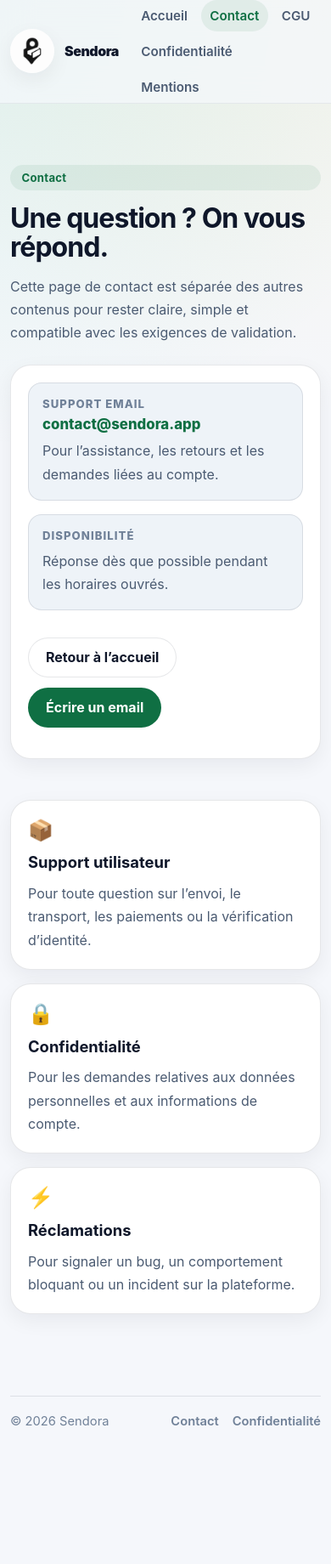
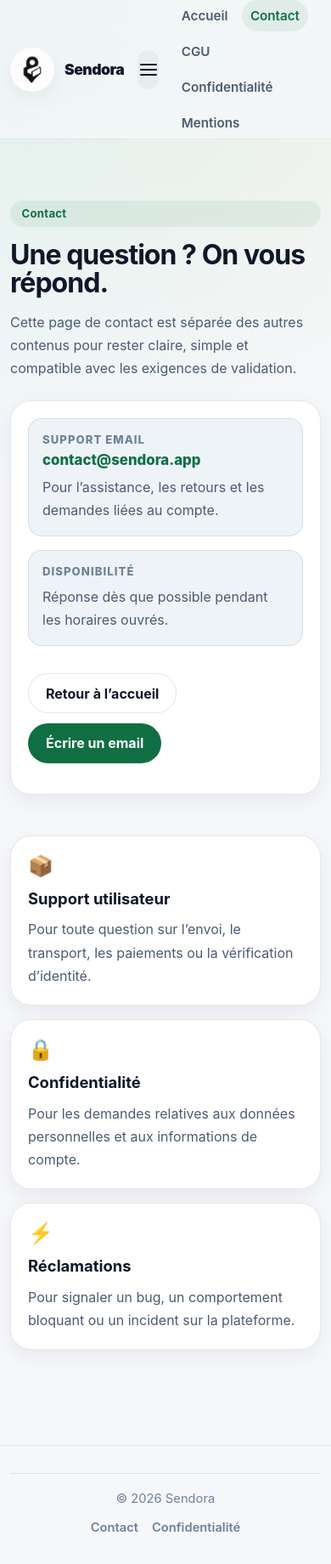
Before and after one commit to SDHCRRFR/sendora-app-web, a Vue app: page /contact in a window 390 px wide. Shown: the top 1840 px of the page at 85% size. Before the commit the page ends 1725 px from the top, so only its background shows below. Built offline with nearby package versions, Linux system fonts and the light colour scheme; the HTML template or start-up script is replaced by a standard one.

Commit message:
add burger

```diff
--- a/src/App.vue
+++ b/src/App.vue
@@ -2,12 +2,25 @@
   <div id="sendora-app">
     <header class="site-header">
       <div class="container site-nav">
-        <RouterLink to="/" class="brand" aria-label="Sendora, accueil">
+        <RouterLink to="/" class="brand" aria-label="Sendora, accueil" @click="closeMenu">
           <span class="brand-mark" aria-hidden="true"></span>
           <span>Sendora</span>
         </RouterLink>
 
-        <nav class="nav-links" aria-label="Navigation principale">
+        <button
+          class="burger"
+          :class="{ open: menuOpen }"
+          type="button"
+          :aria-expanded="menuOpen"
+          aria-label="Ouvrir le menu"
+          @click="toggleMenu"
+        >
+          <span></span>
+          <span></span>
+          <span></span>
+        </button>
+
+        <nav class="nav-links desktop-nav" aria-label="Navigation principale">
           <RouterLink to="/" class="nav-link">Accueil</RouterLink>
           <RouterLink to="/contact" class="nav-link">Contact</RouterLink>
           <RouterLink to="/terms" class="nav-link">CGU</RouterLink>
@@ -15,6 +28,22 @@
           <RouterLink to="/cgu" class="nav-link">Mentions</RouterLink>
         </nav>
       </div>
+
+      <transition name="mobile-overlay-fade">
+        <div v-if="menuOpen" class="mobile-overlay" @click="closeMenu" aria-hidden="true"></div>
+      </transition>
+
+      <transition name="mobile-panel-slide">
+        <nav v-if="menuOpen" class="mobile-menu" aria-label="Navigation mobile">
+          <RouterLink to="/" class="mobile-link" @click="closeMenu">Accueil</RouterLink>
+          <RouterLink to="/contact" class="mobile-link" @click="closeMenu">Contact</RouterLink>
+          <RouterLink to="/terms" class="mobile-link" @click="closeMenu">CGU</RouterLink>
+          <RouterLink to="/privacy" class="mobile-link" @click="closeMenu"
+            >Confidentialité</RouterLink
+          >
+          <RouterLink to="/cgu" class="mobile-link" @click="closeMenu">Mentions</RouterLink>
+        </nav>
+      </transition>
     </header>
 
     <router-view v-slot="{ Component }">
@@ -36,16 +65,271 @@
 </template>
 
 <script lang="ts" setup>
+import { onBeforeUnmount, onMounted, ref, watch } from 'vue'
+import { useRoute } from 'vue-router'
+
+const menuOpen = ref(false)
+const route = useRoute()
+
+const openMenu = () => {
+  menuOpen.value = true
+}
+
+const closeMenu = () => {
+  menuOpen.value = false
+}
+
+const toggleMenu = () => {
+  if (menuOpen.value) {
+    closeMenu()
+  } else {
+    openMenu()
+  }
+}
+
+watch(
+  () => route.fullPath,
+  () => {
+    closeMenu()
+  },
+)
+
+const onKeydown = (event: KeyboardEvent) => {
+  if (event.key === 'Escape') closeMenu()
+}
+
+onMounted(() => {
+  window.addEventListener('keydown', onKeydown)
+})
+
+onBeforeUnmount(() => {
+  window.removeEventListener('keydown', onKeydown)
+})
 </script>
 
 <style>
 .page-enter-active,
 .page-leave-active {
-  transition: opacity 160ms ease, transform 160ms ease;
+  transition:
+    opacity 160ms ease,
+    transform 160ms ease;
 }
 .page-enter-from,
 .page-leave-to {
   opacity: 0;
   transform: translateY(8px);
 }
+
+.site-header {
+  position: sticky;
+  top: 0;
+  z-index: 50;
+  backdrop-filter: blur(16px);
+  background: rgba(255, 255, 255, 0.82);
+  border-bottom: 1px solid rgba(15, 23, 42, 0.08);
+}
+
+.site-nav {
+  display: flex;
+  align-items: center;
+  justify-content: space-between;
+  gap: 1rem;
+  min-height: 72px;
+}
+
+.brand {
+  display: inline-flex;
+  align-items: center;
+  gap: 0.7rem;
+  font-weight: 800;
+  font-size: 1.1rem;
+  text-decoration: none;
+  color: #0f172a;
+}
+
+.brand-mark {
+  width: 1rem;
+  height: 1rem;
+  border-radius: 999px;
+  background: linear-gradient(135deg, #0ea5e9, #8b5cf6);
+  box-shadow: 0 8px 24px rgba(14, 165, 233, 0.25);
+}
+
+.nav-links {
+  display: flex;
+  align-items: center;
+  gap: 0.25rem;
+}
+
+.nav-link,
+.site-footer-links a,
+.mobile-link {
+  text-decoration: none;
+  color: #334155;
+  font-weight: 600;
+}
+
+.nav-link {
+  padding: 0.7rem 0.95rem;
+  border-radius: 999px;
+  transition:
+    background 160ms ease,
+    color 160ms ease,
+    transform 160ms ease;
+}
+
+.nav-link:hover,
+.nav-link.router-link-active {
+  background: rgba(14, 165, 233, 0.1);
+  color: #0f172a;
+}
+
+.burger {
+  display: none;
+  width: 46px;
+  height: 46px;
+  border: 0;
+  border-radius: 14px;
+  background: rgba(15, 23, 42, 0.04);
+  cursor: pointer;
+  align-items: center;
+  justify-content: center;
+  position: relative;
+}
+
+.burger span {
+  position: absolute;
+  width: 20px;
+  height: 2px;
+  border-radius: 999px;
+  background: #0f172a;
+  transition:
+    transform 220ms ease,
+    opacity 180ms ease,
+    top 220ms ease;
+}
+
+.burger span:nth-child(1) {
+  top: 16px;
+}
+.burger span:nth-child(2) {
+  top: 22px;
+}
+.burger span:nth-child(3) {
+  top: 28px;
+}
+
+.burger.open span:nth-child(1) {
+  top: 22px;
+  transform: rotate(45deg);
+}
+.burger.open span:nth-child(2) {
+  opacity: 0;
+}
+.burger.open span:nth-child(3) {
+  top: 22px;
+  transform: rotate(-45deg);
+}
+
+.mobile-overlay {
+  position: fixed;
+  inset: 72px 0 0 0;
+  background: rgba(15, 23, 42, 0.35);
+  backdrop-filter: blur(4px);
+  z-index: 40;
+}
+
+.mobile-menu {
+  position: fixed;
+  top: 72px;
+  left: 0;
+  right: 0;
+  z-index: 45;
+  margin: 0 1rem;
+  padding: 0.85rem;
+  border-radius: 20px;
+  background: rgba(255, 255, 255, 0.98);
+  border: 1px solid rgba(15, 23, 42, 0.08);
+  box-shadow: 0 24px 60px rgba(15, 23, 42, 0.14);
+  display: grid;
+  gap: 0.35rem;
+}
+
+.mobile-link {
+  padding: 0.95rem 1rem;
+  border-radius: 14px;
+  transition:
+    background 160ms ease,
+    transform 160ms ease,
+    color 160ms ease;
+}
+
+.mobile-link:hover,
+.mobile-link.router-link-active {
+  background: rgba(14, 165, 233, 0.1);
+  color: #0f172a;
+}
+
+.site-footer {
+  border-top: 1px solid rgba(15, 23, 42, 0.08);
+  margin-top: 3rem;
+}
+
+.site-footer-inner {
+  min-height: 72px;
+  display: flex;
+  align-items: center;
+  justify-content: space-between;
+  gap: 1rem;
+}
+
+.site-footer-links {
+  display: flex;
+  gap: 1rem;
+}
+
+/* Animations */
+.mobile-overlay-fade-enter-active,
+.mobile-overlay-fade-leave-active {
+  transition: opacity 180ms ease;
+}
+.mobile-overlay-fade-enter-from,
+.mobile-overlay-fade-leave-to {
+  opacity: 0;
+}
+
+.mobile-panel-slide-enter-active,
+.mobile-panel-slide-leave-active {
+  transition:
+    transform 220ms ease,
+    opacity 220ms ease;
+  transform-origin: top;
+}
+.mobile-panel-slide-enter-from,
+.mobile-panel-slide-leave-to {
+  opacity: 0;
+  transform: translateY(-10px) scale(0.98);
+}
+
+/* Responsive */
+@media (max-width: 768px) {
+  .desktop-nav {
+    display: none;
+  }
+
+  .burger {
+    display: inline-flex;
+  }
+
+  .site-footer-inner {
+    flex-direction: column;
+    justify-content: center;
+    padding: 1rem 0;
+  }
+
+  .site-footer-links {
+    justify-content: center;
+    flex-wrap: wrap;
+  }
+}
 </style>
```
